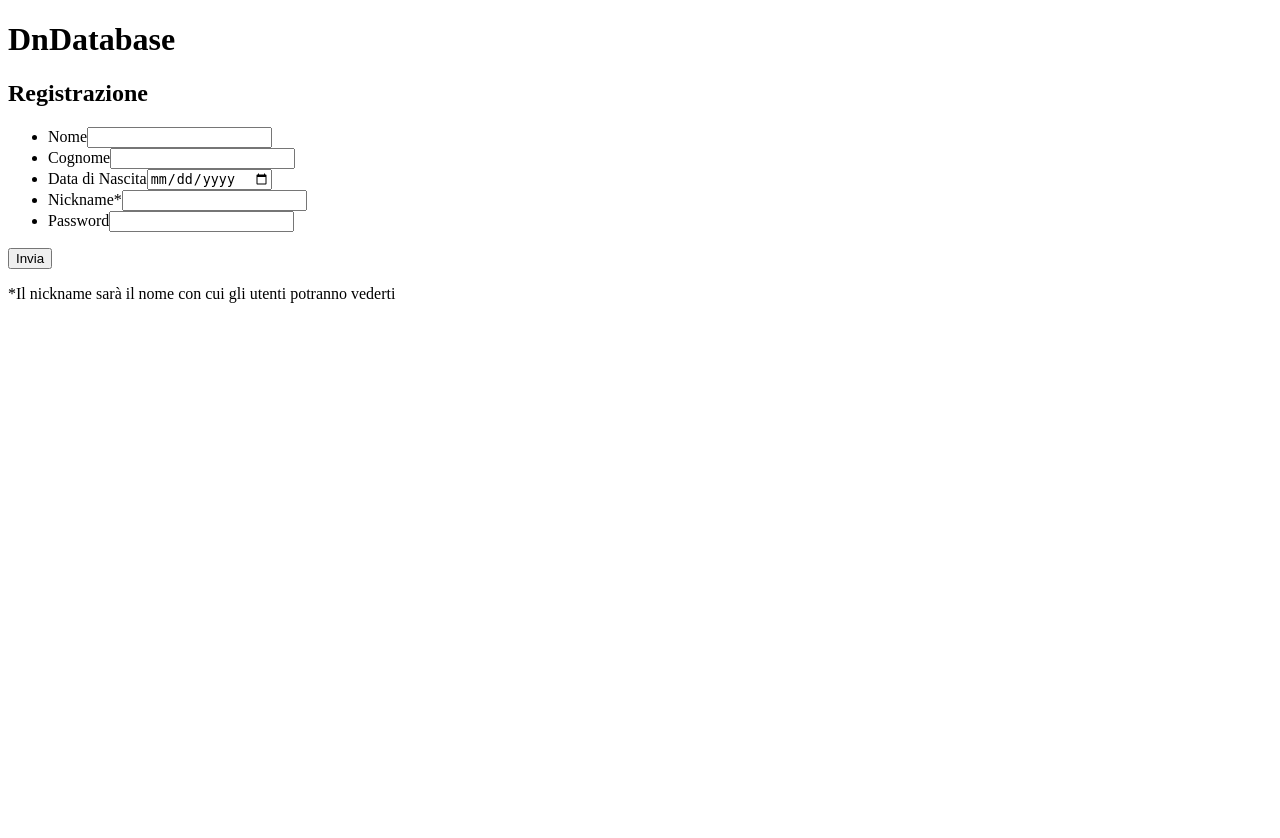
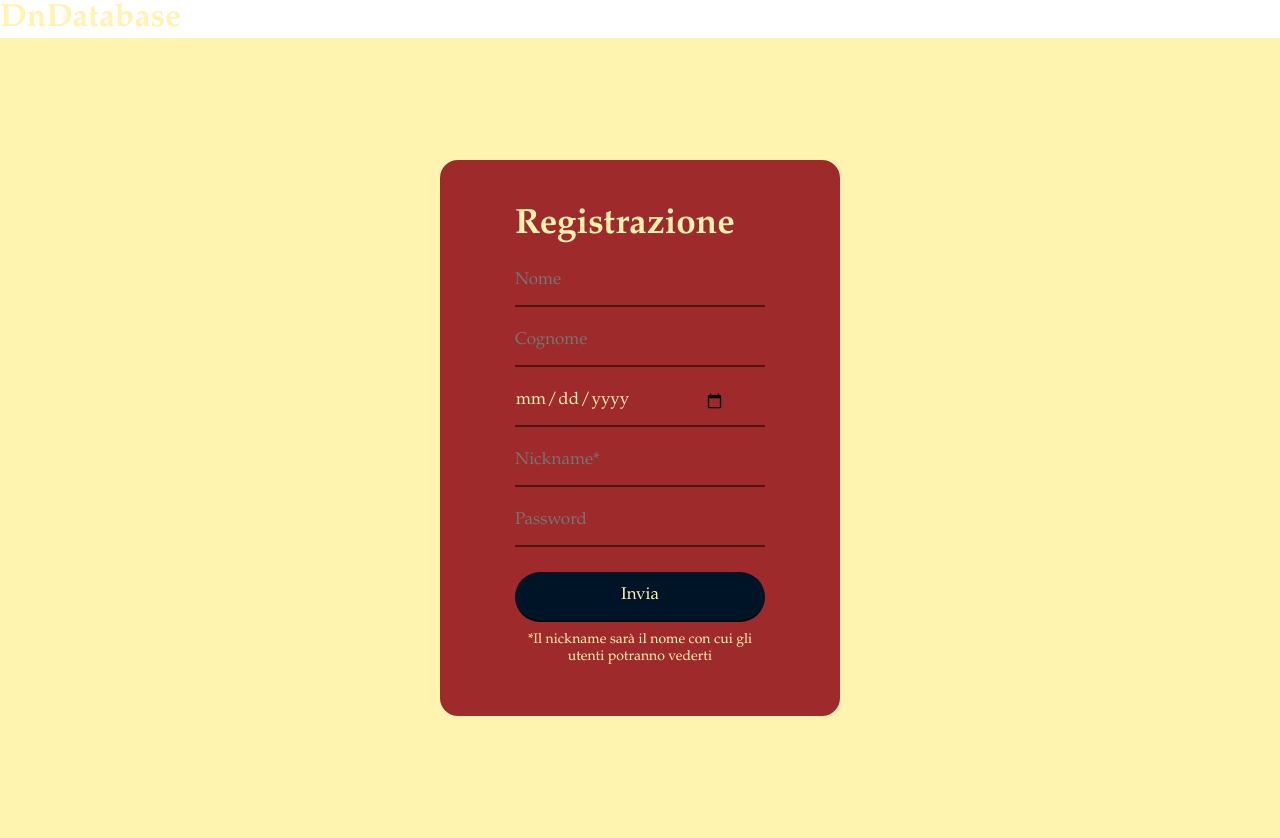
Before and after one commit to GaliFosch/DnDataBase, a PHP site: page /DnDataBase/registration.php in a window 1280 px wide. Before the commit the page ends 303 px from the top, so only its background shows below. Run offline with PHP 8.4, Linux system fonts and the light colour scheme.

Commit message:
Created registration interface.

```diff
--- /dev/null
+++ b/app/src/css/registration.css
@@ -0,0 +1,101 @@
+* {
+    margin: 0;
+    padding: 0;
+    box-sizing: border-box;
+    font-family: "Book Antiqua", serif;
+    color: #FFF3B0;
+  }
+
+  main {
+    height: 100vh;
+    display: flex;
+    align-items: center;
+    justify-content: center;
+    background: #FFF3B0 ;
+  }
+
+  .container-registration {
+    max-width: 400px;
+    width: 100%;
+    background: #9E2A2B;
+    padding: 30px 60px;
+    border-radius: 18px;
+  }
+
+  .container-registration .wrap-form {
+    height: 100%;
+    width: 100%;
+    background: #9E2A2B;
+    padding: 15px;
+    display: flex;
+    flex-direction: column;
+    justify-content: center;
+    align-items: center;
+  }
+
+  .container-registration .form-content {
+    display: flex;
+    align-items: center;
+    justify-content: space-between;
+  }
+
+  .container-registration .registration-form {
+    width: calc(100%/2 -25px);
+  }
+
+  form .form-content .registration-form .registration-form-title {
+    position: relative;
+    font-size: 35px;
+    font-weight: 700;
+  }
+
+  form .form-content .wrap-input {
+    display: flex;
+    align-items: center;
+    margin-top: 30px;
+    height: 50px;
+    width: 100%;
+    margin: 10px 0;
+    position: relative;
+    font-size: 17px;
+  }
+
+  form .form-content input{
+    height: 100%;
+    width: 100%;
+    outline: none;
+    border: none;
+    padding: 0px 40px 0px 0px;
+    font-size: 17px;
+    font-weight: 500;
+    background: #9E2A2B;
+    border-bottom: 2px solid rgba(0, 0, 0, 0.5);
+  }
+
+  .form-content .button{
+    margin-top: 30px;
+    background: #001427;
+    border-radius: 25px;
+    padding: 0;
+    cursor: pointer;
+    transition: all 0.4s ease;
+  }
+
+  form .form-content .button:hover{
+    color: #fff;
+    background-color: #BF0603;
+    border-radius: 25px;
+    padding: 0;
+    cursor: pointer;
+  }
+
+  .container-registration p{
+    font-size: 14px;
+    margin: 15px 5px 5px;
+    text-align: center;
+  }
+
+
+  .hidden {
+    display:none;
+  }
--- a/app/src/loginPage.php
+++ b/app/src/loginPage.php
@@ -1,6 +1,7 @@
 <?php
 require_once("bootstrap.php");
 $template["title"] = "Login";
+$template["style"] = "login.css";
 $template["file"] = "loginTemplate.php";
 
 if(!empty($_GET["nickname"]) && !empty($_GET["password"])){
--- a/app/src/registration.php
+++ b/app/src/registration.php
@@ -1,6 +1,7 @@
 <?php
 require_once("bootstrap.php");
 $template["title"] = "Registration";
+$template["style"] = "registration.css";
 $template["file"] = "registrationTemplate.php";
 
 if(!empty($_GET["name"])
--- a/app/src/template/loginTemplate.php
+++ b/app/src/template/loginTemplate.php
@@ -2,7 +2,7 @@
     <div class="container-login">
 
         <div class="cover">
-            <img src="..\..\..\images\loginImage.jpg" alt="Ai generated image of a typical Dungeons & Dragons campaign.">
+            <img src="..\..\images\loginImage.jpg" alt="Ai generated image of a typical Dungeons & Dragons campaign.">
         </div>
 
         <div class="wrap-form">
@@ -35,7 +35,7 @@
                 $template["log_ERR"] = "";
             }
             ?>
-            <p>Non hai un account? <a href="http://localhost/DnDataBase/app/src/register.php">Creane uno</a></p>
+            <p>Non hai un account? <a href="http://localhost/DnDataBase/app/src/registration.php">Creane uno</a></p>
         </div>
 
     </div>
--- a/app/src/template/registrationTemplate.php
+++ b/app/src/template/registrationTemplate.php
@@ -1,30 +1,34 @@
 <main>
-    <h2>Registrazione</h2>
+    <div class="container-registration">
+        <div class="wrap-form">
             <form action="#" method="get">
-        <ul>
-            <li>
-                <label for="name">Nome</label><input type="text" name="name" id="name"/>
-            </li>
-            <li>
-                <label for="surname">Cognome</label><input type="text" name="surname" id="surname"/>
-            </li>
-            <li>
-                <label for="birthDate">Data di Nascita</label><input type="date" name="birthdate" id="birthdate"/>
-            </li>
-            <li>
-                <label for="nickname">Nickname*</label><input type="text" name="nickname" id="nickname"/>
-            </li>
-            <li>
-                <label for="password">Password</label><input type="password" name="password" id="password"/>
-            </li>
-        </ul>
-        <label for="invia" hidden></label><input type="submit" value="Invia">
+            <div class="form-content">
+                <div class="registration-form">
+
+                <span class="registration-form-title"> Registrazione</span>
+
+                            <div class="wrap-input"><label class="hidden" for="name">Nome</label><input type="text" name="name" id="name" placeholder="Nome"/></div>
+
+                            <div class="wrap-input"><label class="hidden" for="surname">Cognome</label><input type="text" name="surname" id="surname" placeholder="Cognome"/></div>
+
+                            <div class="wrap-input"><label class="hidden" for="birthDate">Data di Nascita</label><input  type="date" name="birthdate" id="birthdate" placeholder="Data di nascita"/></div>
+
+                            <div class="wrap-input"><label class="hidden" for="nickname">Nickname*</label><input type="text" name="nickname" id="nickname" placeholder="Nickname*"/></div>
+
+                            <div class="wrap-input"><label class="hidden" ="password">Password</label><input type="password" name="password" id="password" placeholder="Password"/></div>
+
+                            <div class="wrap-input"><label class="hidden" for="invia" hidden></label><input class="button" type="submit" value="Invia"></div>
+                </div>
+            </div>
             </form>
             <p>*Il nickname sarà il nome con cui gli utenti potranno vederti</p>
+
             <?php
             if(!empty($template["err_REG"])){
                 echo "<p>". $template["err_REG"] ."</p>";
                 $template["err_REG"] = "";
             }
             ?>
+        </div>
+     </div>
 </main>
```
Also changed, not shown: app/resources/login.css (deleted, +0 -135 lines), app/src/css/login.css (added, +135 -0 lines), app/resources/example.css (deleted). Lines whose indentation alone changed are shown as unchanged.
